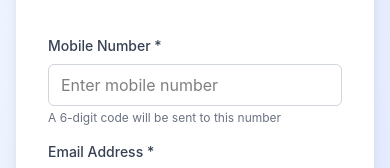
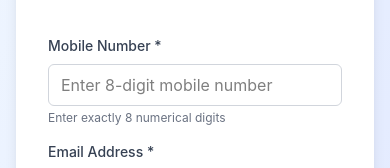
Before and after one commit to Safi-Aridi/Software-Eng-Capstone-Project, a React (Vite) app in the folder frontend/: page /signup in a window 390 px wide. Shown: the part 164-332 px from the top of the page. Built offline with nearby package versions, Linux system fonts and the light colour scheme.

Commit message:
Phone number only accepts numbers

```diff
--- a/frontend/src/pages/CitizenSignupPage.tsx
+++ b/frontend/src/pages/CitizenSignupPage.tsx
@@ -20,6 +20,7 @@ const CitizenSignupPage = () => {
     password: "",
     confirmPassword: "",
   });
+
   const [error, setError] = useState("");
   const [isLoading, setIsLoading] = useState(false);
   const [step, setStep] = useState<Step>("FORM");
@@ -27,6 +28,17 @@ const CitizenSignupPage = () => {
 
   const handleInputChange = (e: React.ChangeEvent<HTMLInputElement>) => {
     const { name, value } = e.target;
+
+    if (name === "mobileNumber") {
+      if (/^\d*$/.test(value)) {
+        setFormData((prev) => ({
+          ...prev,
+          mobileNumber: value.slice(0, 8),
+        }));
+      }
+      return;
+    }
+
     setFormData((prev) => ({ ...prev, [name]: value }));
   };
 
@@ -43,6 +55,12 @@ const CitizenSignupPage = () => {
       setError("All fields are required");
       return;
     }
+
+    if (formData.mobileNumber.length !== 8) {
+      setError("Mobile number must contain exactly 8 digits");
+      return;
+    }
+
     if (formData.password !== formData.confirmPassword) {
       setError("Passwords do not match");
       return;
@@ -60,9 +78,11 @@ const CitizenSignupPage = () => {
         email: formData.email,
         password: formData.password,
       });
+
       alert(
         "Account created successfully! Please complete identity verification to use passport services.",
       );
+
       navigate("/identity-verification");
     } catch (err) {
       setError(err instanceof Error ? err.message : "Signup failed");
@@ -105,11 +125,14 @@ const CitizenSignupPage = () => {
                     name="mobileNumber"
                     value={formData.mobileNumber}
                     onChange={handleInputChange}
+                    inputMode="numeric"
+                    maxLength={8}
+                    pattern="[0-9]{8}"
                     className="w-full px-3 py-2 border border-gray-300 rounded-md focus:outline-none focus:ring-2 focus:ring-blue-500 focus:border-transparent"
-                    placeholder="Enter mobile number"
+                    placeholder="Enter 8-digit mobile number"
                   />
                   <p className="text-xs text-gray-500 mt-1">
-                    A 6-digit code will be sent to this number
+                    Enter exactly 8 numerical digits
                   </p>
                 </div>
 
@@ -202,7 +225,12 @@ interface OtpStepProps {
   isSubmitting: boolean;
 }
 
-const OtpStep = ({ mobile, onSuccess, onRestart, isSubmitting }: OtpStepProps) => {
+const OtpStep = ({
+  mobile,
+  onSuccess,
+  onRestart,
+  isSubmitting,
+}: OtpStepProps) => {
   const [digits, setDigits] = useState<string[]>(() =>
     Array(OTP_LENGTH).fill(""),
   );
@@ -211,6 +239,7 @@ const OtpStep = ({ mobile, onSuccess, onRestart, isSubmitting }: OtpStepProps) =
   const [errorKind, setErrorKind] = useState<
     "INVALID" | "EXPIRED" | "LOCKED" | null
   >(null);
+
   const inputsRef = useRef<Array<HTMLInputElement | null>>([]);
   const submittedRef = useRef(false);
 
@@ -220,9 +249,11 @@ const OtpStep = ({ mobile, onSuccess, onRestart, isSubmitting }: OtpStepProps) =
 
   useEffect(() => {
     if (secondsLeft <= 0) return;
+
     const id = setInterval(() => {
       setSecondsLeft((s) => (s > 0 ? s - 1 : 0));
     }, 1000);
+
     return () => clearInterval(id);
   }, [secondsLeft]);
 
@@ -237,21 +268,23 @@ const OtpStep = ({ mobile, onSuccess, onRestart, isSubmitting }: OtpStepProps) =
 
   const submit = (entered: string) => {
     if (submittedRef.current) return;
+
     submittedRef.current = true;
     const result = authService.validateOtp(mobile, entered);
+
     if (result === "SUCCESS") {
       setErrorKind(null);
       setErrorMsg("");
       onSuccess();
       return;
     }
+
     if (result === "LOCKED") {
       setErrorKind("LOCKED");
-      setErrorMsg(
-        "Too many incorrect attempts. Please restart registration.",
-      );
+      setErrorMsg("Too many incorrect attempts. Please restart registration.");
       return;
     }
+
     if (result === "EXPIRED") {
       setErrorKind("EXPIRED");
       setErrorMsg("Your code has expired.");
@@ -259,9 +292,10 @@ const OtpStep = ({ mobile, onSuccess, onRestart, isSubmitting }: OtpStepProps) =
       resetInputs();
       return;
     }
-    // INVALID
+
     const attempts = authService.getOtpAttempts(mobile);
     const remaining = Math.max(0, 3 - attempts);
+
     setErrorKind("INVALID");
     setErrorMsg(`Incorrect code. ${remaining} attempts remaining.`);
     resetInputs();
@@ -269,7 +303,9 @@ const OtpStep = ({ mobile, onSuccess, onRestart, isSubmitting }: OtpStepProps) =
 
   const handleChange = (idx: number, value: string) => {
     if (locked) return;
+
     const ch = value.replace(/\D/g, "").slice(-1);
+
     setDigits((prev) => {
       const next = [...prev];
       next[idx] = ch;
@@ -281,6 +317,7 @@ const OtpStep = ({ mobile, onSuccess, onRestart, isSubmitting }: OtpStepProps) =
       if (next.every((d) => d.length === 1)) {
         submit(next.join(""));
       }
+
       return next;
     });
   };
@@ -389,6 +426,7 @@ const OtpStep = ({ mobile, onSuccess, onRestart, isSubmitting }: OtpStepProps) =
             Resend Code
           </button>
         )}
+
         {!locked && (
           <button
             type="button"
```
